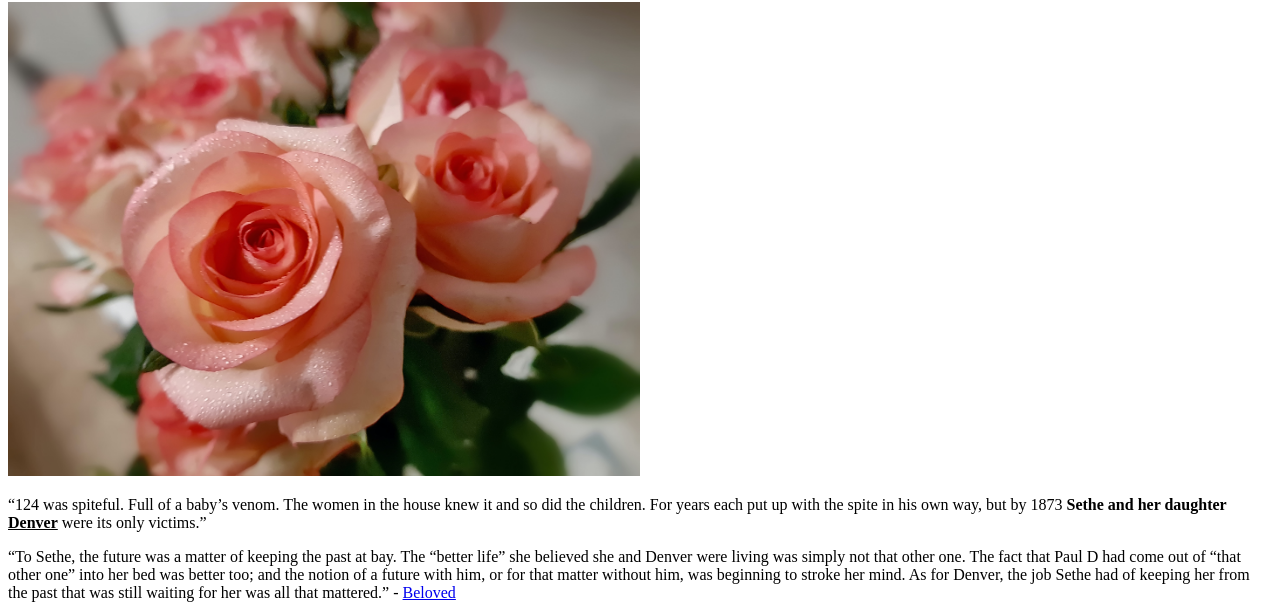
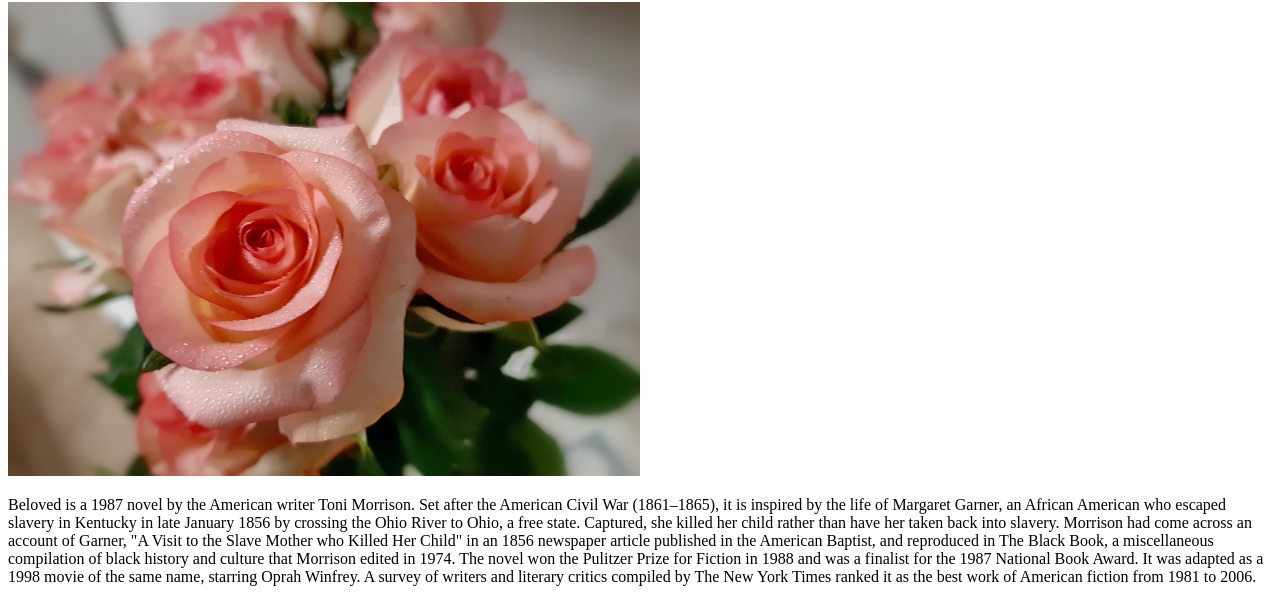
Before and after one commit to iamthemercury/Literature, a plain HTML site: page 1.html in a window 1280 px wide. Shown: the part 199-814 px from the top of the page. Drawn offline with Linux system fonts and the light colour scheme; grey boxes are pictures that could not be loaded; a script that the page names is missing.

Commit message:
Add files via upload

```diff
--- a/1.html
+++ b/1.html
@@ -14,7 +14,10 @@
   <h2>Beloved</h2>
     <img src="roses.jpg" width="50%">
     <p>
-    “124 was spiteful. Full of a baby’s venom. The women in the house knew it and so did the children. For years each put up with the spite in his own way, but by 1873 <strong>Sethe and her daughter <u>Denver</u></strong> were its only victims.”</p><p>“To Sethe, the future was a matter of keeping the past at bay. The “better life” she believed she and Denver were living was simply not that other one. The fact that Paul D had come out of “that other one” into her bed was better too; and the notion of a future with him, or for that matter without him, was beginning to stroke her mind. As for Denver, the job Sethe had of keeping her from the past that was still waiting for her was all that mattered.” - <a href="https://en.wikipedia.org/wiki/Beloved_(novel)" target="_blank" title="Beloved wikipedia">Beloved</a>
+  <a>Beloved is a 1987 novel by the American writer Toni Morrison. Set after the American Civil War (1861–1865), it is inspired by the life of Margaret Garner, an African American who escaped slavery in Kentucky in late January 1856 by crossing the Ohio River to Ohio, a free state. Captured, she killed her child rather than have her taken back into slavery.
+  Morrison had come across an account of Garner, "A Visit to the Slave Mother who Killed Her Child" in an 1856 newspaper article published in the American Baptist, and reproduced in The Black Book, a miscellaneous compilation of black history and culture that Morrison edited in 1974.
+  The novel won the Pulitzer Prize for Fiction in 1988 and was a finalist for the 1987 National Book Award. It was adapted as a 1998 movie of the same name, starring Oprah Winfrey. A survey of writers and literary critics compiled by The New York Times ranked it as the best work of American fiction from 1981 to 2006.
+  </a>
     </p>
     <iframe width="560" height="315" src="https://www.youtube.com/embed/CPqsOfgnHsw" frameborder="0" allow="accelerometer; autoplay; clipboard-write; encrypted-media; gyroscope; picture-in-picture" allowfullscreen></iframe>
     <p>
```
Also changed, not shown: 2.html (indentation only), 3.html (indentation only). Lines whose indentation alone changed are shown as unchanged.
